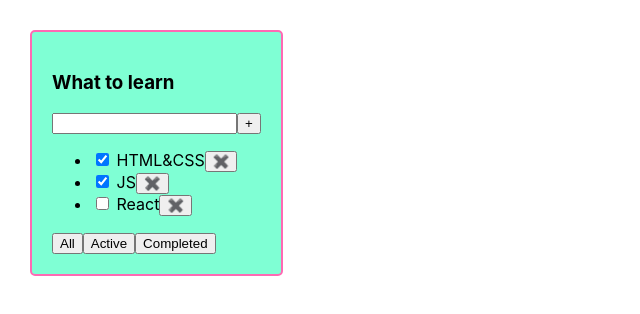
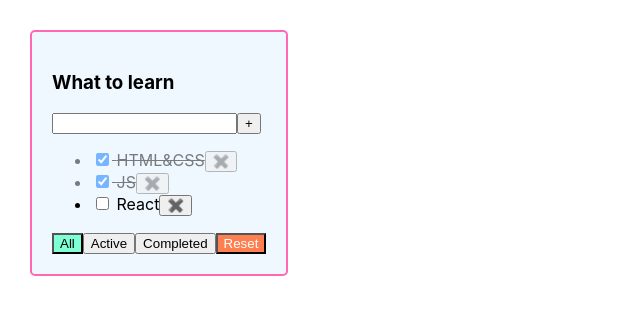
Before and after one commit to mrvan115/todolist, a React (Create React App) app: page / in a window 1280 px wide. Shown: the top 314 px of the page, without its empty margins (0-640 px from the left). Built offline with nearby package versions, Linux system fonts and the light colour scheme.

Commit message:
Working with input

```diff
--- a/src/App.css
+++ b/src/App.css
@@ -11,7 +11,7 @@
   border: 2px solid hotpink;
   border-radius: 5px;
   padding: 20px;
-  background: aquamarine;
+  background: aliceblue;
 }
 
 .todolist-empty {
@@ -20,3 +20,27 @@
   padding: 20px;
   background: indianred;
 }
+
+.error {
+  border: red 1px solid;
+}
+
+.error-messege {
+  margin: 3px 0 0 0;
+  font-size: 15px;
+  color: red;
+}
+
+.active-filter {
+  background-color: aquamarine;
+}
+
+.reset {
+  background-color: coral;
+  color: white;
+}
+
+.is-done {
+  opacity: 0.5;
+  text-decoration: line-through;
+}
--- a/src/App.tsx
+++ b/src/App.tsx
@@ -53,8 +53,22 @@
 		}
 	}
 
+	//resetTasks
+	const resetTasks = () => {
+		setTasks([])
+	}
+
 	// Filtered data
 	const filteredTasks: TaskType[] = getFilteredTasks(tasks, filter)
+
+	// changeTaskStatus
+	const changeTaskStatus = (taskId: string, isDone: boolean) => {
+		let task = tasks.find((t) => t.id === taskId)
+		if (task) {
+			task.isDone = isDone
+		}
+		setTasks([...tasks])
+	}
 
 	return (
 		<div className='App'>
@@ -64,6 +78,9 @@
 				removeTask={removeTask}
 				changeFilter={changeFilter}
 				addTask={addTask}
+				resetTasks={resetTasks}
+				changeTaskStatus={changeTaskStatus}
+				filter={filter}
 			/>
 		</div>
 	)
--- a/src/components/TodoList.tsx
+++ b/src/components/TodoList.tsx
@@ -1,4 +1,6 @@
 import React, { KeyboardEvent, ChangeEvent, FC, useState } from 'react'
+import { Simulate } from 'react-dom/test-utils'
+import error = Simulate.error
 
 type TodoListPropsType = {
 	titleTask: string
@@ -6,6 +8,9 @@
 	removeTask: (taskId: string) => void
 	changeFilter: (filter: FilterValuesType) => void
 	addTask: (titleInput: string) => void
+	resetTasks: () => void
+	changeTaskStatus: (taskId: string, isDone: boolean) => void
+	filter: FilterValuesType
 }
 
 export type TaskType = {
@@ -22,12 +27,24 @@
 	tasks,
 	removeTask,
 	changeFilter,
-	addTask
+	addTask,
+	resetTasks,
+	changeTaskStatus,
+	filter
 }) => {
 	const inputLi = tasks.map((t) => {
+		const onChangeHandlerInLi = (e: ChangeEvent<HTMLInputElement>) => {
+			let newStatus = e.currentTarget.checked
+			changeTaskStatus(t.id, newStatus)
+		}
 		return (
-			<li key={t.id}>
-				<input type='checkbox' checked={t.isDone} /> <span>{t.titleTask}</span>
+			<li key={t.id} className={t.isDone ? 'is-done' : ''}>
+				<input
+					type='checkbox'
+					checked={t.isDone}
+					onChange={onChangeHandlerInLi}
+				/>{' '}
+				<span>{t.titleTask}</span>
 				<button onClick={() => removeTask(t.id)}>✖️</button>
 			</li>
 		)
@@ -38,14 +55,20 @@
 	const completedButton = () => changeFilter('completed')
 
 	const [titleInput, setTitleInput] = useState('')
+	const [error, setError] = useState<string | null>(null)
 
 	const onChangeHandler = (e: ChangeEvent<HTMLInputElement>) => {
 		setTitleInput(e.currentTarget.value)
+		setError(null)
 	}
 
 	const addTaskCB = () => {
-		addTask(titleInput)
-		setTitleInput('')
+		if (titleInput.trim() !== '') {
+			addTask(titleInput)
+			setTitleInput('')
+		} else {
+			setError('Title is required')
+		}
 	}
 
 	const onKeyPressHandler = (e: KeyboardEvent<HTMLInputElement>) =>
@@ -60,14 +83,34 @@
 						value={titleInput}
 						onChange={onChangeHandler}
 						onKeyDown={onKeyPressHandler}
+						className={error ? 'error' : ''}
 					/>
 					<button onClick={addTaskCB}>+</button>
+					{error && <div className='error-messege'>{error}</div>}
 				</div>
 				<ul>{inputLi}</ul>
 				<div>
-					<button onClick={allButton}>All</button>
-					<button onClick={activeButton}>Active</button>
-					<button onClick={completedButton}>Completed</button>
+					<button
+						className={filter === 'all' ? 'active-filter' : ''}
+						onClick={allButton}
+					>
+						All
+					</button>
+					<button
+						className={filter === 'active' ? 'active-filter' : ''}
+						onClick={activeButton}
+					>
+						Active
+					</button>
+					<button
+						className={filter === 'completed' ? 'active-filter' : ''}
+						onClick={completedButton}
+					>
+						Completed
+					</button>
+					<button className='reset' onClick={resetTasks}>
+						Reset
+					</button>
 				</div>
 			</div>
 		</div>
```
